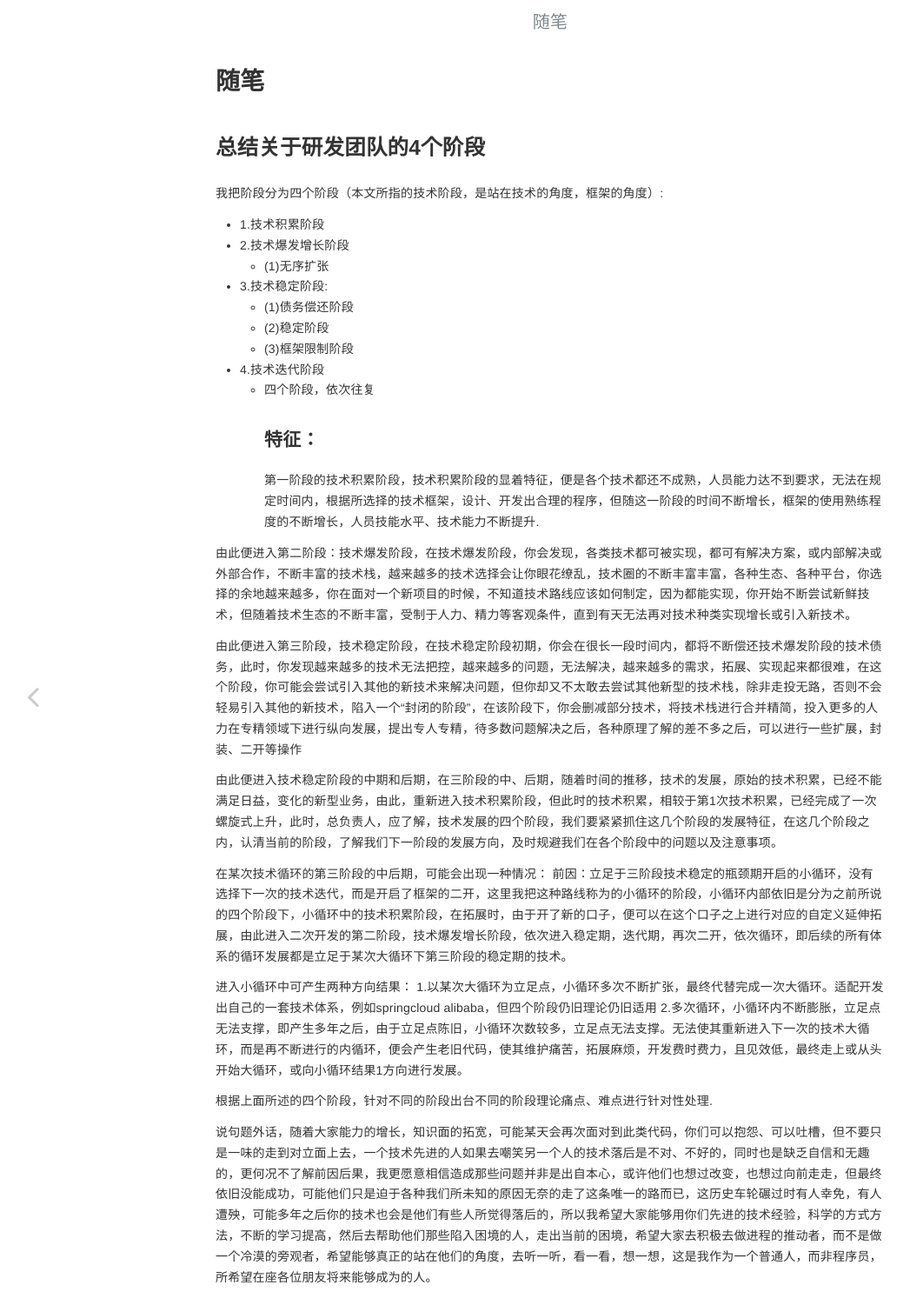
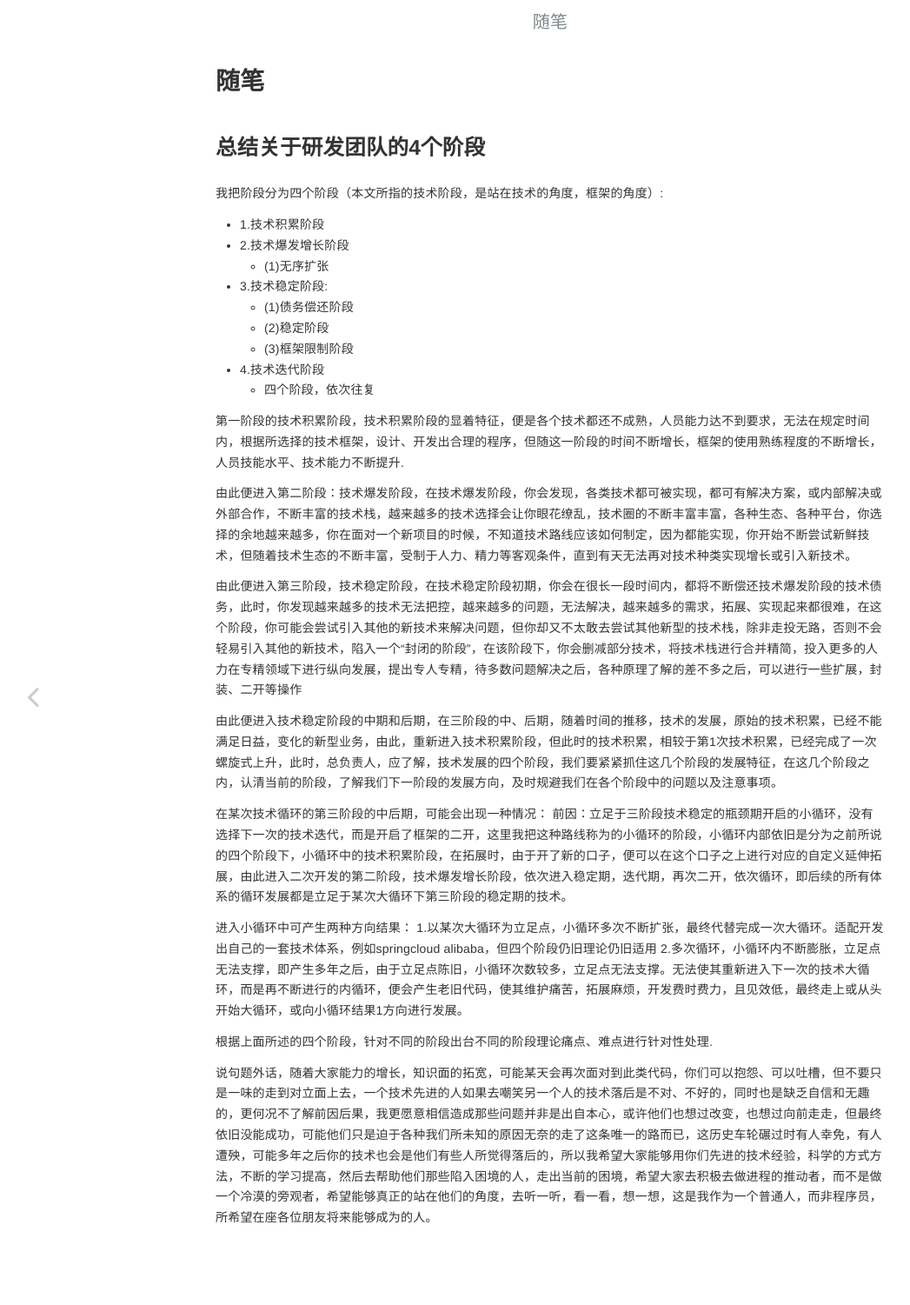
Before and after one commit to liangkuaiqianderoubaozi/blog, a Jekyll site: the page built from _posts/2022-04-24-suibi.md, in a window 1280 px wide. Shown: the whole page at 87% size, without its empty margins (7-1054 px from the left). Built offline with Jekyll 4.4.1, drawn with Linux system fonts in a browser that asks for light colours.

Commit message:
springboot

```diff
--- a/_posts/2022-04-24-suibi.md
+++ b/_posts/2022-04-24-suibi.md
@@ -18,7 +18,7 @@ layout: post
   - (3)框架限制阶段
 - 4.技术迭代阶段
   - 四个阶段，依次往复
-### 特征：
+
 第一阶段的技术积累阶段，技术积累阶段的显着特征，便是各个技术都还不成熟，人员能力达不到要求，无法在规定时间内，根据所选择的技术框架，设计、开发出合理的程序，但随这一阶段的时间不断增长，框架的使用熟练程度的不断增长，人员技能水平、技术能力不断提升.
 
 由此便进入第二阶段：技术爆发阶段，在技术爆发阶段，你会发现，各类技术都可被实现，都可有解决方案，或内部解决或外部合作，不断丰富的技术栈，越来越多的技术选择会让你眼花缭乱，技术圈的不断丰富丰富，各种生态、各种平台，你选择的余地越来越多，你在面对一个新项目的时候，不知道技术路线应该如何制定，因为都能实现，你开始不断尝试新鲜技术，但随着技术生态的不断丰富，受制于人力、精力等客观条件，直到有天无法再对技术种类实现增长或引入新技术。
```
